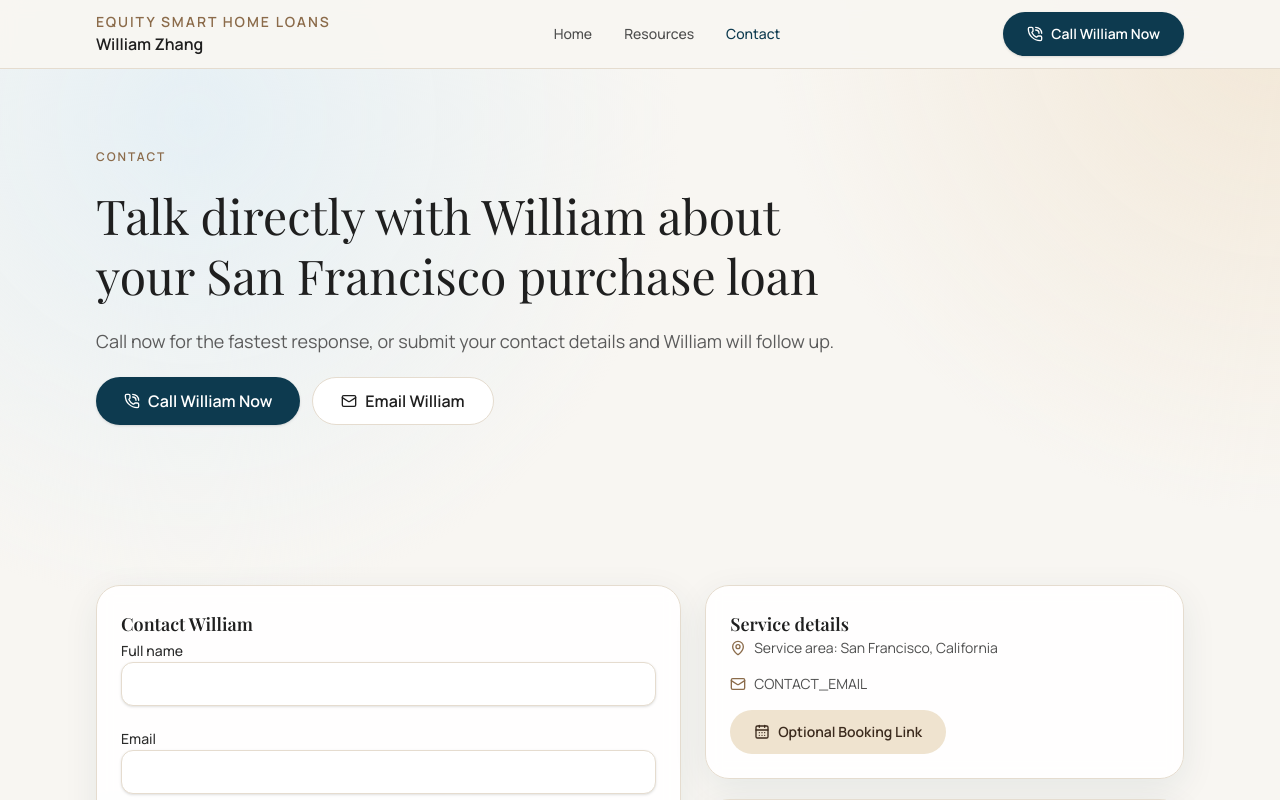
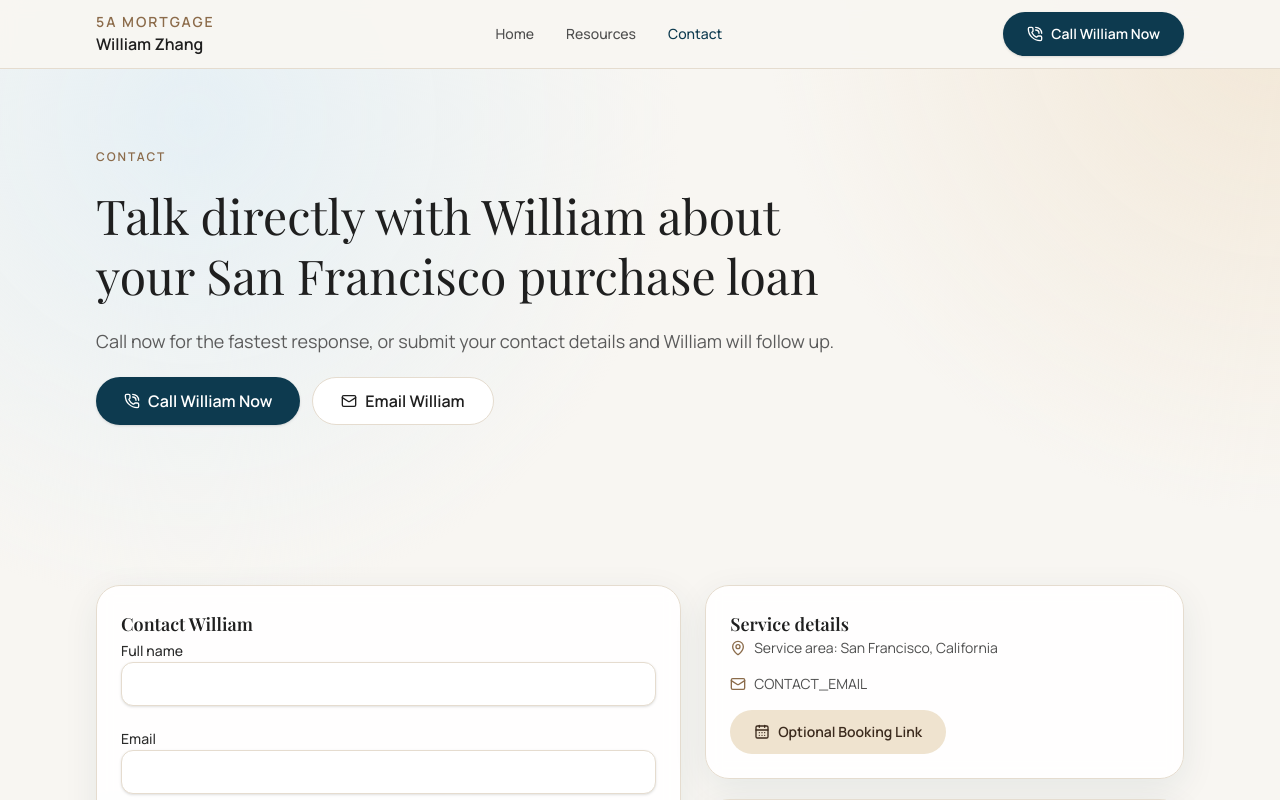
Before and after one commit to beelyzee/Personal-Site, a Next.js app: page /contact in a window 1280 px wide. Shown: the top 800 px of the page. Built offline with nearby package versions, Linux system fonts and the light colour scheme; a web font is replaced by a local one.

Commit message:
Rename brand from Equity Smart Home Loans to 5A Mortgage

```diff
--- a/src/app/layout.tsx
+++ b/src/app/layout.tsx
@@ -20,7 +20,7 @@ const playfair = Playfair_Display({
 export const metadata: Metadata = {
   title: SITE_CONFIG.siteName,
   description:
-    "San Francisco purchase-loan guidance, buying power estimate, and direct support from loan officer William Zhang at Equity Smart Home Loans.",
+    "San Francisco purchase-loan guidance, buying power estimate, and direct support from loan officer William Zhang at 5A Mortgage.",
 };
 
 export default function RootLayout({
--- a/src/components/home/AboutWilliam.tsx
+++ b/src/components/home/AboutWilliam.tsx
@@ -12,8 +12,8 @@ export default function AboutWilliam() {
       <Card className="max-w-4xl">
         <CardContent className="space-y-5 pt-6">
           <p className="text-base leading-8 text-[#383838]">
-            William Zhang is a San Francisco-based loan officer at Equity Smart Home Loans. He
-            graduated from UCLA with degrees in Computer Science and Business Economics.
+            William Zhang is a San Francisco-based loan officer at 5A Mortgage. He graduated from
+            UCLA with degrees in Computer Science and Business Economics.
           </p>
           <p className="text-base leading-8 text-[#383838]">
             He brings a local, analytical, and client-focused approach to helping buyers navigate
--- a/src/components/home/ReviewsTrust.tsx
+++ b/src/components/home/ReviewsTrust.tsx
@@ -11,11 +11,11 @@ export default function ReviewsTrust() {
       id="reviews"
       eyebrow="Reviews and Trust"
       title="Trusted client feedback and strong review history"
-      description="See client reviews for Equity Smart Home Loans through external review sources."
+      description="See client reviews for 5A Mortgage through external review sources."
     >
       <Card className="max-w-3xl">
         <CardHeader>
-          <CardTitle>See client reviews for Equity Smart Home Loans</CardTitle>
+          <CardTitle>See client reviews for 5A Mortgage</CardTitle>
         </CardHeader>
         <CardContent className="space-y-5">
           <p className="text-sm leading-7 text-[#5b5b5b]">
--- a/src/data/site.ts
+++ b/src/data/site.ts
@@ -1,6 +1,6 @@
 export const SITE_CONFIG = {
   siteName: "San Francisco Home Loans | William Zhang",
-  companyName: "Equity Smart Home Loans",
+  companyName: "5A Mortgage",
   loanOfficerName: "William Zhang",
   loanOfficerFirstName: "William",
   phoneNumber: "PHONE_NUMBER",
```
